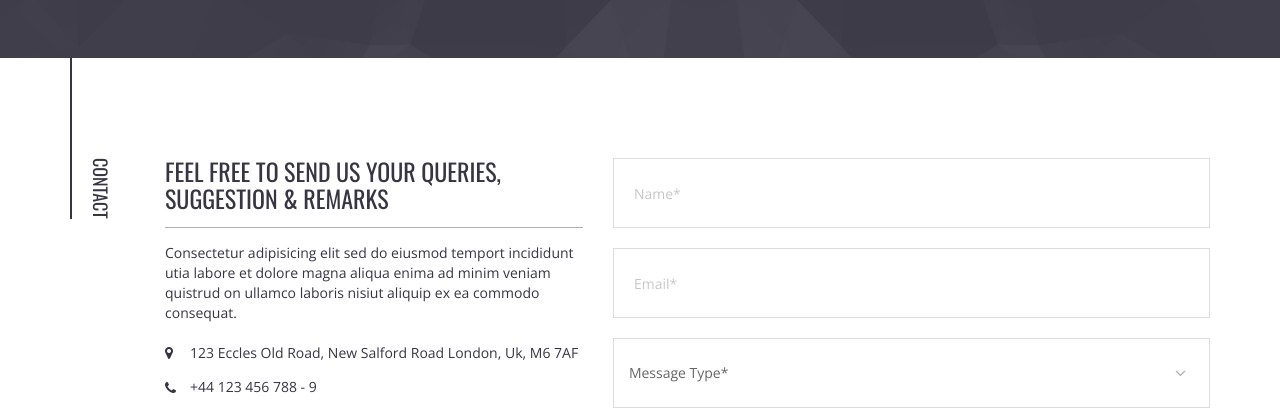
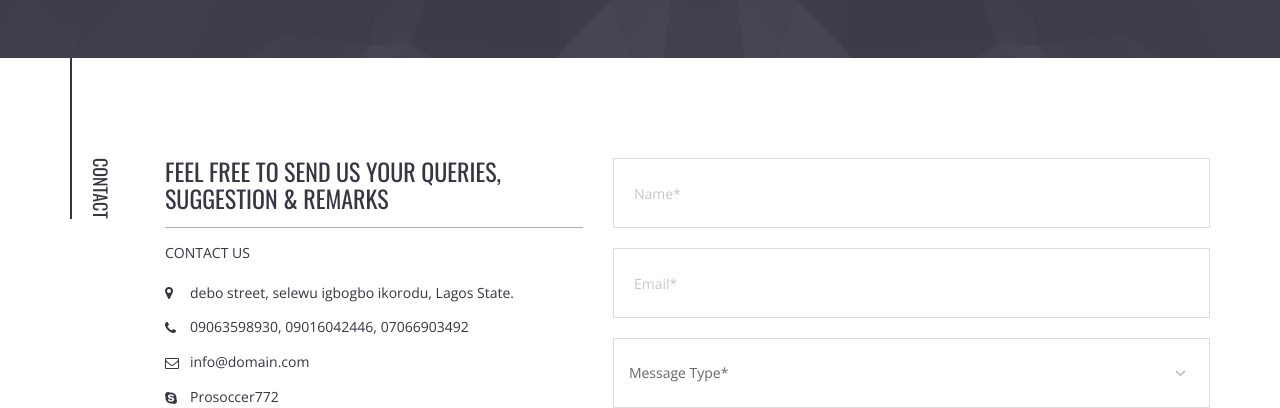
Before and after one commit to Olaitan12/footncups, a plain HTML site: page contactus.html in a window 1280 px wide. Shown: the part 392-800 px from the top of the page. Drawn offline with nearby package versions, Linux system fonts and the light colour scheme.

Commit message:
first edit

```diff
--- a/contactus.html
+++ b/contactus.html
@@ -337,16 +337,16 @@
 										<div class="tg-contactinfobox">
 											<div class="tg-section-heading"><h2>feel free to send us your queries, Suggestion &amp; Remarks</h2></div>
 											<div class="tg-description">
-												<p>Consectetur adipisicing elit sed do eiusmod temport incididunt utia labore et dolore magna aliqua enima ad minim veniam quistrud on ullamco laboris nisiut aliquip ex ea commodo consequat.</p>
+												<p>CONTACT US</p>
 											</div>
 											<ul class="tg-contactinfo">
 												<li>
 													<i class="fa fa-map-marker"></i>
-													<address>123 Eccles Old Road, New Salford Road London, Uk, M6 7AF</address>
+													<address>debo street, selewu igbogbo ikorodu, Lagos State.</address>
 												</li>
 												<li>
 													<i class="fa fa-phone"></i>
-													<span>+44 123 456 788 - 9</span>
+													<span>09063598930, 09016042446, 07066903492</span>
 												</li>
 												<li>
 													<i class="fa fa-envelope-o"></i>
```
Also changed, not shown: index.html (+1 -1 lines).
